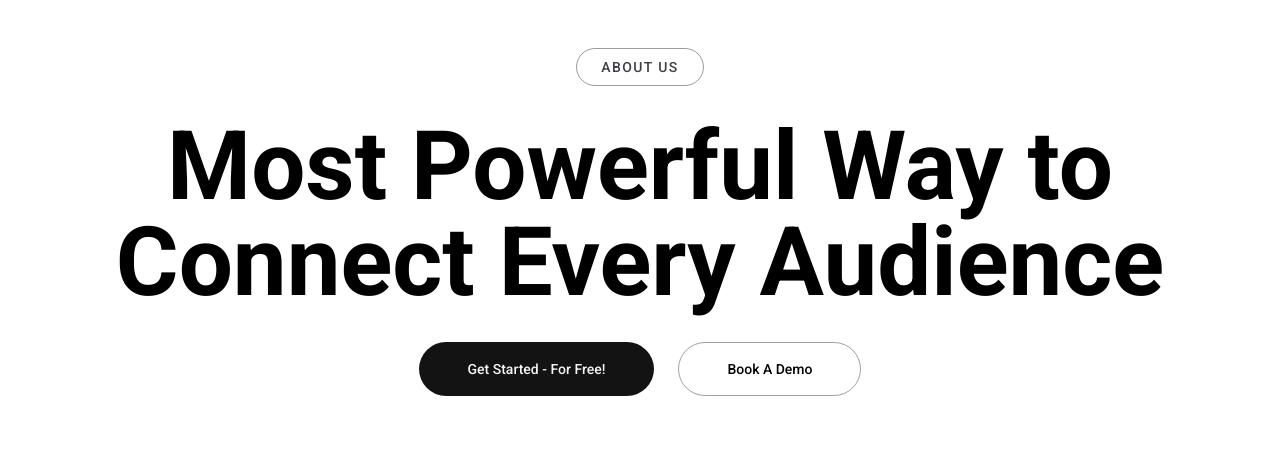
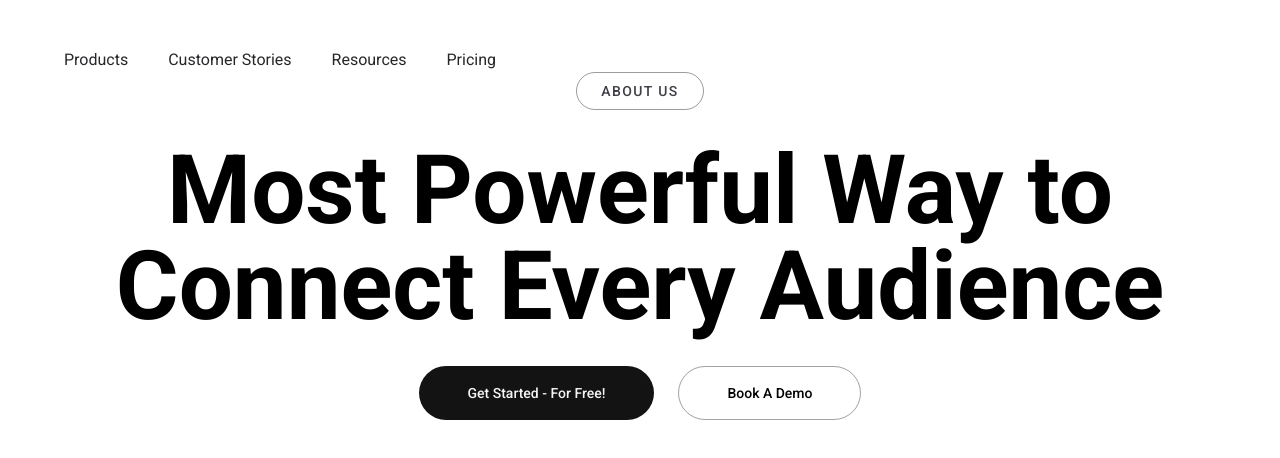
Before and after one commit to iliya-zandi/ReelUp, a React (Vite) app: page / in a window 1280 px wide. Shown: the top 458 px of the page. Built offline with nearby package versions, Linux system fonts and the light colour scheme.

Commit message:
feat: Navigation Component

```diff
--- /dev/null
+++ b/src/components/Navigation.tsx
@@ -0,0 +1,33 @@
+import React, { type FC } from "react";
+
+interface NavigationItem {
+  text: string;
+  link: string;
+  className?: string;
+}
+
+interface NavigationProps {
+  items: NavigationItem[];
+  className?: string;
+}
+
+const Navigation: FC<NavigationProps> = ({ items, className = "" }) => {
+  return (
+    <nav className="navigation">
+      <ul className="flex justify-between md:justify-start flex-row md:gap-x-2 gap-x-0 items-center">
+        {items.map((item, index) => (
+          <li key={index}>
+            <a
+              className={`text-zinc-800 font-normal md:px-4 px-0 grow md:py-2 ${className}`}
+              href={item.link}
+            >
+              {item.text}
+            </a>
+          </li>
+        ))}
+      </ul>
+    </nav>
+  );
+};
+
+export default Navigation;
--- a/src/main.tsx
+++ b/src/main.tsx
@@ -4,10 +4,19 @@ import { createRoot } from "react-dom/client";
 import "./assets/styles/index.css";
 import Button from "./components/Button";
 import Overline from "./components/Overline";
+import Navigation from "./components/Navigation";
+
+const navigationItems = [
+  { text: "Products", link: "/" },
+  { text: "Customer Stories", link: "/" },
+  { text: "Resources", link: "/" },
+  { text: "Pricing", link: "/" },
+];
 
 createRoot(document.getElementById("root")!).render(
   <StrictMode>
     <div className="p-12 text-center min-h-[1900px]">
+      <Navigation items={navigationItems} />
       <Overline>about us</Overline>
       <h1 className="text-8xl font-bold my-8">
         Most Powerful Way to Connect Every Audience
```
